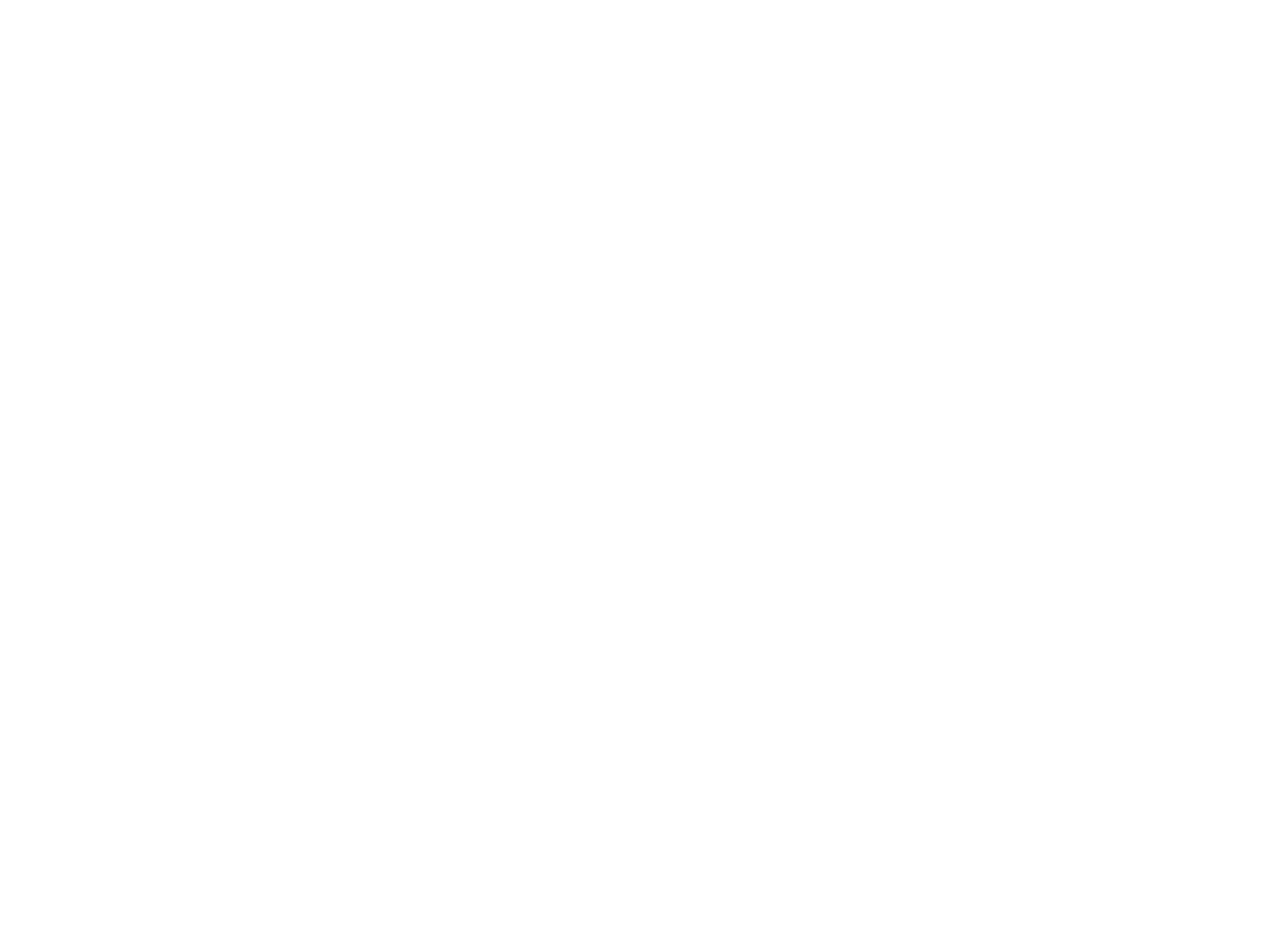
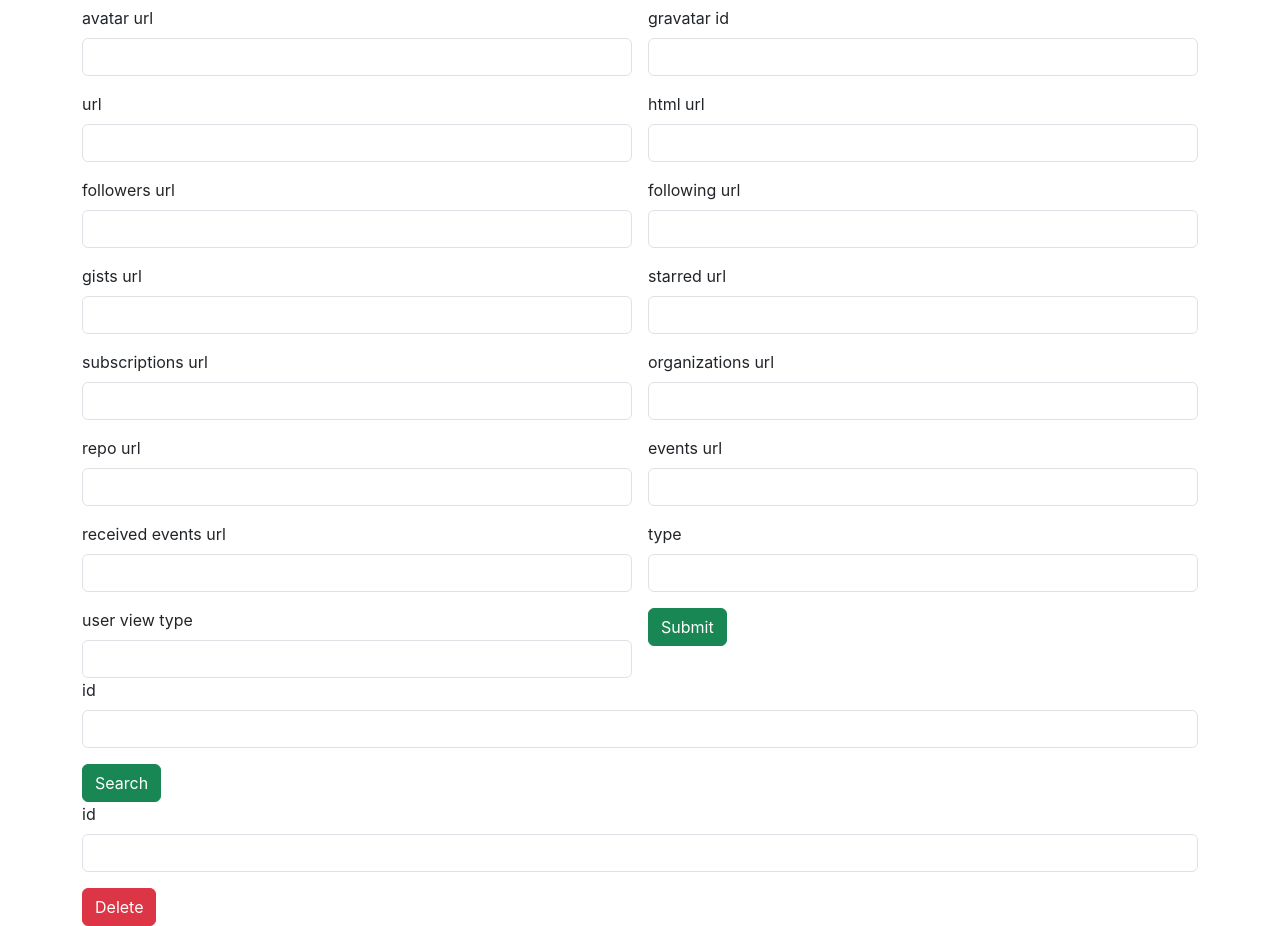
Before and after one commit to khadeejaminha/github-user-app, a React (Create React App) app: page / in a window 1280 px wide. Shown: the part 80-1006 px from the top of the page. Before the commit the page ends 800 px from the top, so only its background shows below. Built offline with nearby package versions, Linux system fonts and the light colour scheme.

Commit message:
Created search and delete component

```diff
--- a/src/App.js
+++ b/src/App.js
@@ -1,10 +1,15 @@
 import logo from './logo.svg';
 import './App.css';
+import Adduser from './Components/Adduser';
+import Searchuser from './Components/Searchuser';
+import Deleteuser from './Components/Deleteuser';
 
 function App() {
   return (
     <div>
-
+      <Adduser/>
+      <Searchuser/>
+      <Deleteuser/>
     </div>
   );
 }
--- a/src/Components/Deleteuser.jsx
+++ b/src/Components/Deleteuser.jsx
@@ -0,0 +1,25 @@
+import React from 'react'
+
+const Deleteuser = () => {
+    return (
+        <div>
+            <div className="container">
+                <div className="row">
+                    <div className="col col-12 col-sm-12 col-md-12 col-lg-12 col-xl-12 col-xxl-12">
+                        <div className="row g-3">
+                            <div className="col col-12 col-sm-12 col-md-12 col-lg-12 col-xl-12 col-xxl-12">
+                                <label htmlFor="" className="form-label">id</label>
+                                <input type="text" className="form-control" />
+                            </div>
+                            <div className="col col-12 col-sm-12 col-md-12 col-lg-12 col-xl-12 col-xxl-12">
+                                <button className="btn btn-danger">Delete</button>
+                            </div>
+                        </div>
+                    </div>
+                </div>
+            </div>
+        </div>
+    )
+}
+
+export default Deleteuser
--- a/src/Components/Searchuser.jsx
+++ b/src/Components/Searchuser.jsx
@@ -0,0 +1,25 @@
+import React from 'react'
+
+const Searchuser = () => {
+  return (
+    <div>
+        <div className="container">
+            <div className="row">
+                <div className="col col-12 col-sm-12 col-md-12 col-lg-12 col-xl-12 col-xxl-12">
+                    <div className="row g-3">
+                        <div className="col col-12 col-sm-12 col-md-12 col-lg-12 col-xl-12 col-xxl-12">
+                             <label htmlFor="" className="form-label">id</label>
+                            <input type="text" className="form-control" />
+                        </div>
+                        <div className="col col-12 col-sm-12 col-md-12 col-lg-12 col-xl-12 col-xxl-12">
+                            <button className="btn btn-success">Search</button>
+                        </div>
+                    </div>
+                </div>
+            </div>
+        </div>
+    </div>
+  )
+}
+
+export default Searchuser
```
